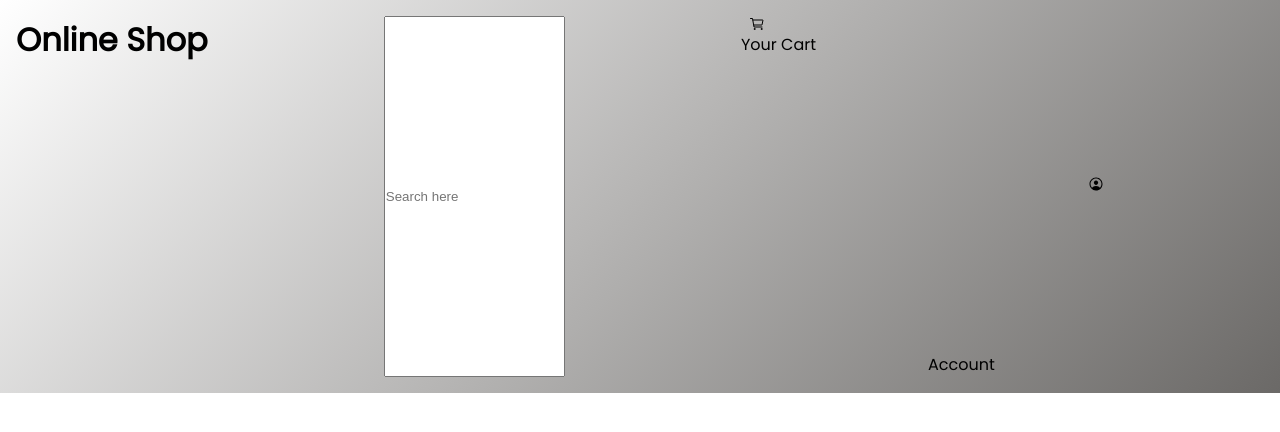
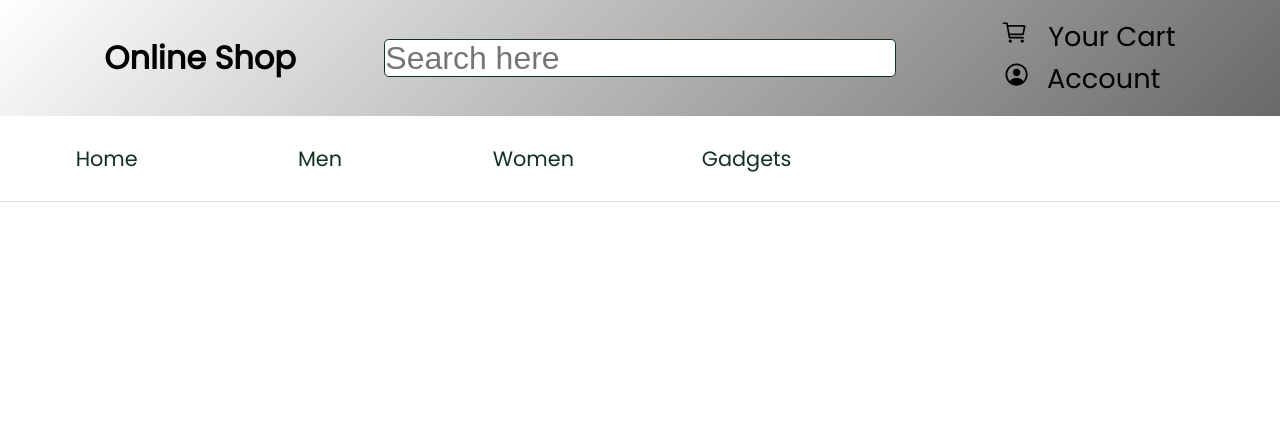
Before and after one commit to bartoszwedrychowicz/sklep, a plain HTML site: page index.html in a window 1280 px wide. Drawn offline with nearby package versions, Linux system fonts and the light colour scheme.

Commit message:
navbar finished

```diff
--- a/index.html
+++ b/index.html
@@ -1,11 +1,11 @@
 <!DOCTYPE html>
-<html lang="en">
+<html lang="pl">
   <head>
     <meta charset="UTF-8" />
     <meta http-equiv="X-UA-Compatible" content="IE=edge" />
     <meta name="viewport" content="width=device-width, initial-scale=1.0" />
     <link rel="stylesheet" href="style.css" />
-    <link rel="shortcut icon" href="favicon.ico" type="image/x-icon" />
+    <link rel="shortcut icon" href="images/favicon.png" type="image/x-icon" />
     <title>Shop</title>
   </head>
   <body>
@@ -20,26 +20,40 @@
         />
         <span class="icon-wrapper">
           <div class="cart">
-            <ion-icon name="cart-outline"></ion-icon>
+            <ion-icon name="cart-outline" class="icon"></ion-icon>
             <span class="icon-text">Your Cart</span>
           </div>
           <div class="account">
-          <ion-icon name="person-circle-outline"></ion-icon
-          ><span class="icon-text"> Account</span>
+            <ion-icon
+              name="person-circle-outline"
+              class="icon"
+              style="padding: 0 1.1rem"
+            ></ion-icon
+            ><span class="icon-text">Account</span>
           </div>
         </span>
       </nav>
     </div>
+    <div class="filter-container">
+      <div class="category-head">
+        <ul>
+          <div class="category-title">
+            <li>Home</li>
+          </div>
+          <div class="category-title">
+            <li>Men</li>
+          </div>
+          <div class="category-title">
+            <li>Women</li>
+          </div>
+          <div class="category-title">
+            <li>Gadgets</li>
+          </div>
 
-
-
-
-
-
-
-
-
-
+        </ul>
+      </div>
+    </div>
+    <hr>
 
     <script
       type="module"
--- a/style.css
+++ b/style.css
@@ -13,11 +13,13 @@ body{
 }
 .navbar-container{
     background: linear-gradient(-45deg, #6b6967, white);
+    user-select: none;
 
 }
 .navbar{
     display: flex;
-    justify-content: space-between;
+    justify-content: space-evenly;
+    align-items: center;
     padding: 1rem;
 }
 .navbar-container nav a{
@@ -29,22 +31,50 @@ body{
     font-size: 2rem;
     cursor: pointer;
 }
+.navbar-container input{
+    height: 3vw;
+    width: 40vw;
+    border: 1px solid #123121;
+    outline: none;
+    border-radius: .3rem ;
+    font-size: 2rem;
+}
 
-.icon-wrapper{
+.icon{
+    padding:  0 1rem;
+    font-size: 1.7rem;
+}
+
+.icon-text{
+    font-size: 1.7rem;
+}
+
+.category-head{
+    margin:10px 0;
+}
+.category-head ul{
+    list-style-type: none;
     display: flex;
-    gap: 7rem;
+    flex-wrap: wrap;
+    justify-content: flex-start;
 }
-.cart ion-icon{
+
+.category-title{
+    font-size: 1.3rem;
+    flex: 0 0 calc(16.6667% - 10px);
     display: flex;
-    flex-direction: column;
     justify-content: center;
-    text-align: center;
-    margin: 0 .5rem;
+    padding: 12px;
+    color: #123121;
+    margin: 5px;
+    cursor: pointer;
+    transition: all 0.4 ease;
 }
-.account ion-icon{
-    display: flex;
-    flex-direction: column;
-    justify-content: center;
-    text-align: center;
-    margin: 10rem;
+
+.category-title:hover{
+    opacity: 0.7;
 }
+
+hr{
+    opacity: 0.3;
+}
```
Also changed, not shown: images/favicon.png (added).
